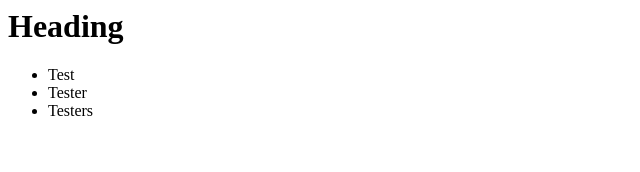
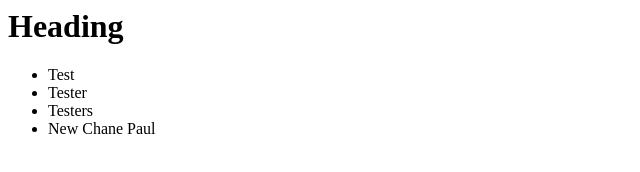
Before and after one commit to lumide/SlyMicly, a plain HTML site: page index.html in a window 1280 px wide. Shown: the whole page, without its empty margins (0-640 px from the left). Drawn offline with Linux system fonts and the light colour scheme.

Commit message:
paul change

```diff
--- a/index.html
+++ b/index.html
@@ -8,6 +8,7 @@
 <li>Test</li>
 <li>Tester</li>
 <li>Testers</li>
+<li>New Chane Paul</li>
 </ul>
 </body>
 </html>
```
